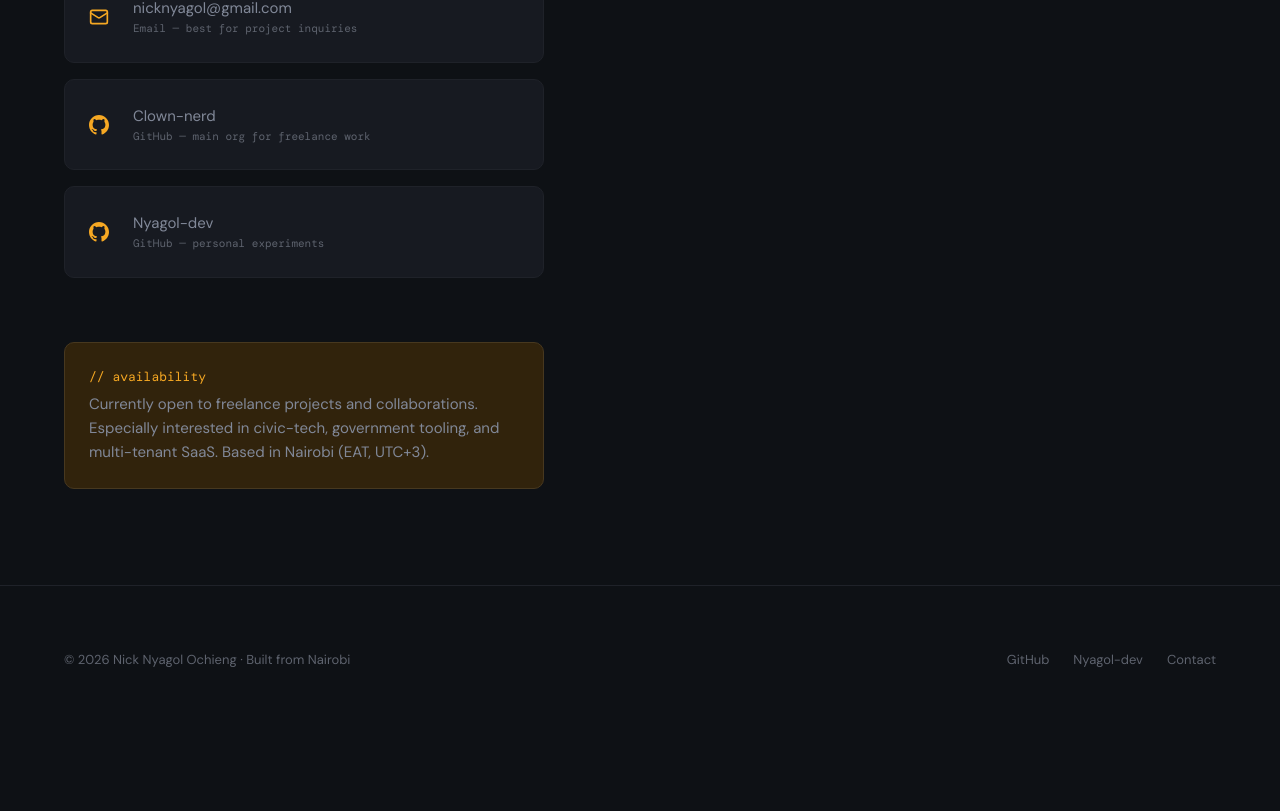
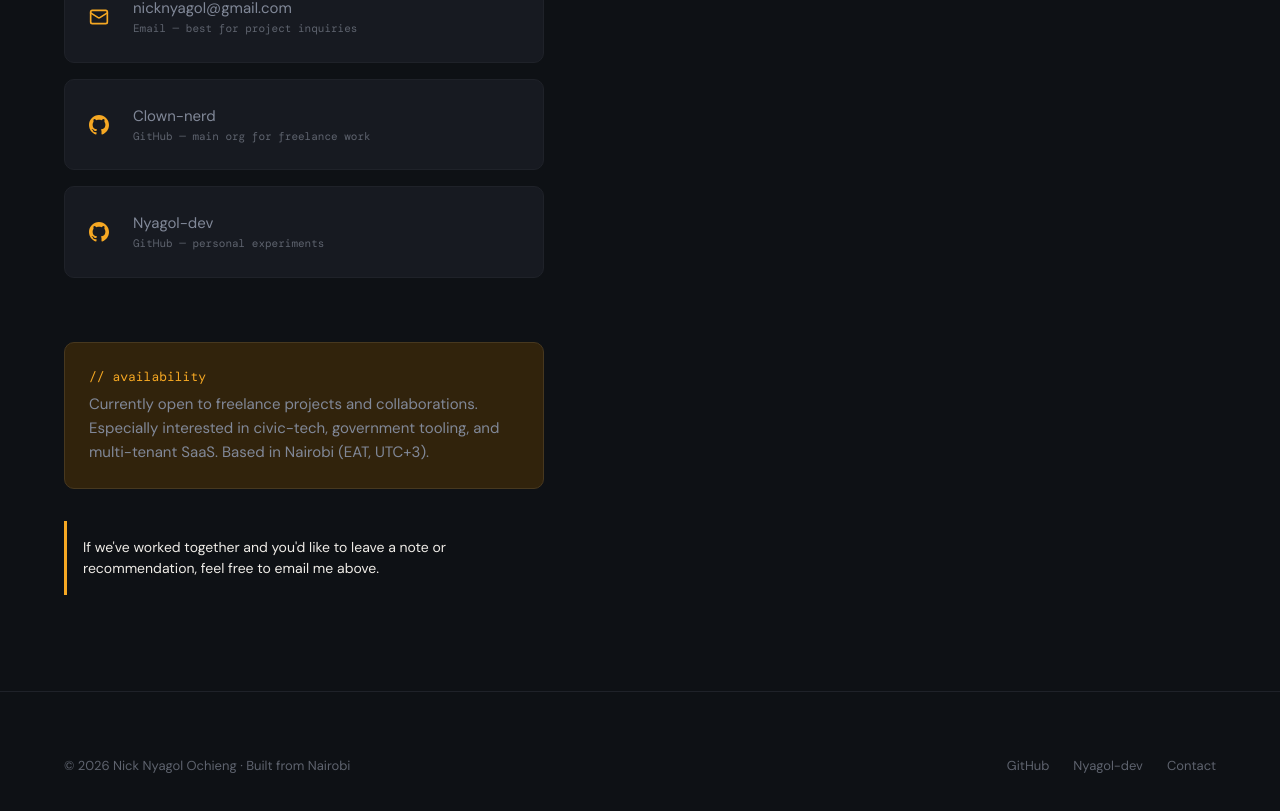
Before and after one commit to Clown-nerd/Potfolio-V3.2-, a Next.js app in the folder portfolio/: page /contact in a window 1280 px wide. Shown: the part 426-1237 px from the top of the page. Before the commit the page ends 1161 px from the top, so only its background shows below. Built offline with nearby package versions, Linux system fonts and the light colour scheme.

Commit message:
add testimonial invitation to contact page and update article placeholder text

```diff
--- a/portfolio/app/contact/page.tsx
+++ b/portfolio/app/contact/page.tsx
@@ -108,6 +108,27 @@ export default function Contact() {
               multi-tenant SaaS. Based in Nairobi (EAT, UTC+3).
             </p>
           </div>
+          {/* Testimonial / Recommendation Note (Option A Fallback) */}
+          <div
+            className="fade-up"
+            style={{
+              marginTop: "var(--space-xl)",
+              padding: "var(--space-md)",
+              borderLeft: "3px solid var(--accent)",
+              background: "var(--bg-card)",
+              maxWidth: "480px",
+            }}
+          >
+            <p
+              style={{
+                fontSize: "0.875rem",
+                color: "var(--text-muted)",
+                lineHeight: 1.5,
+              }}
+            >
+              If we&apos;ve worked together and you&apos;d like to leave a note or recommendation, feel free to email me above.
+            </p>
+          </div>
         </div>
       </section>
     </div>
--- a/portfolio/app/writing/page.tsx
+++ b/portfolio/app/writing/page.tsx
@@ -105,7 +105,7 @@ export default function Writing() {
                     fontStyle: "italic",
                   }}
                 >
-                  Coming soon — MDX pipeline in progress
+                  // article coming — MDX pipeline ships in Phase 4
                 </p>
               </article>
             ))}
```
